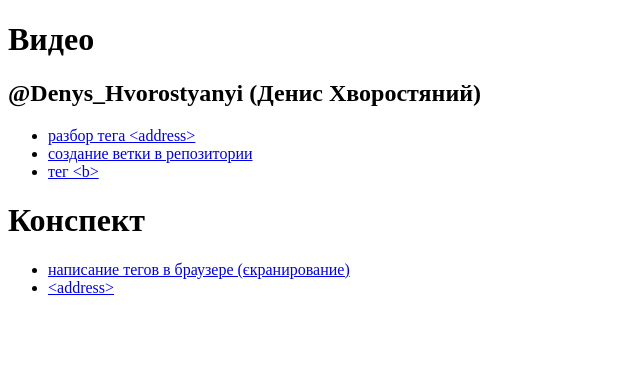
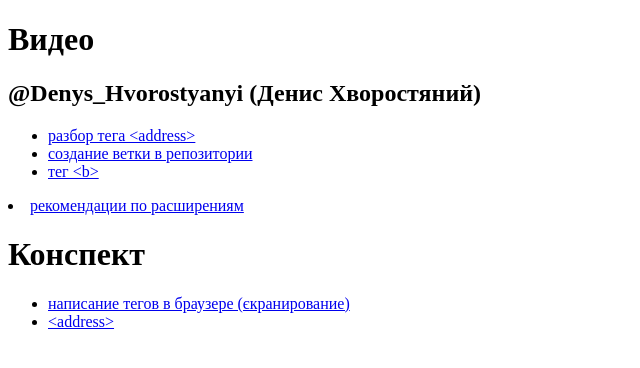
Before and after one commit to SergeyValekghanin/My-stady-link, a plain HTML site: page index.html in a window 1280 px wide. Shown: the whole page, without its empty margins (0-640 px from the left). Drawn offline with Linux system fonts and the light colour scheme.

Commit message:
расширения от Дениса

```diff
--- a/index.html
+++ b/index.html
@@ -8,7 +8,6 @@
   </head>
   <body>
     <!-- видео -->
-
     <h1>Видео</h1>
 
     <h2>@Denys_Hvorostyanyi (Денис Хворостяний)</h2>
@@ -19,11 +18,13 @@
         </a>
       </li>
 
+
       <li>
         <a href="https://youtu.be/LGrZ3OGbhfQ?t=5941" target="blank"
           >создание ветки в репозитории
         </a>
       </li>
+
 
       <li>
         <a href="https://youtu.be/LGrZ3OGbhfQ?t=8914" target="blank"
@@ -31,6 +32,16 @@
         </a>
       </li>
     </ul>
+
+
+    <li>
+      <a href="https://youtu.be/LGrZ3OGbhfQ?t=6244" target="blank"
+        >рекомендации по расширениям
+      </a>
+    </li>
+  </ul>
+
+
 
     <!-- Конспект -->
     <h1>Конспект</h1>
```
